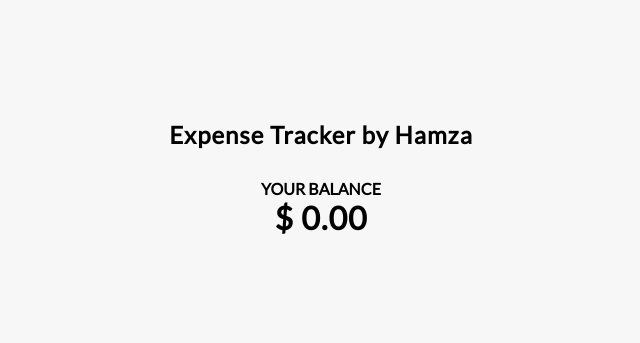
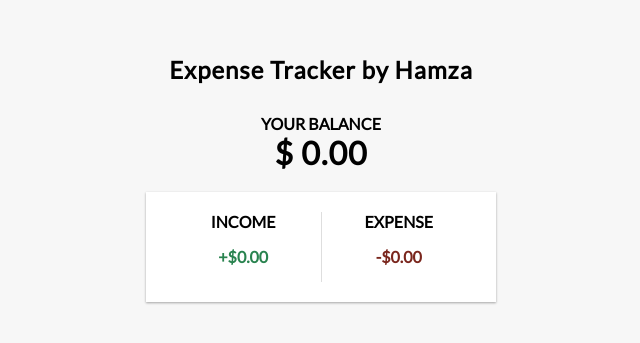
Before and after one commit to HamzaAhmedSheikh/react-expense-tracker-demo-app, a React (Create React App) app: page / in a window 1280 px wide. Shown: the part 207-550 px from the top of the page, without its empty margins (319-959 px from the left). Built offline with nearby package versions, Linux system fonts and the light colour scheme.

Commit message:
add IncomeExpenses.js in src/App.js

```diff
--- a/src/App.css
+++ b/src/App.css
@@ -73,12 +73,12 @@
   margin: 5px 0;
 }
 
-.money.plus {
+.money-plus {
   color: #29834f;
   font-weight: bold;
 }
 
-.money.minus {
+.money-minus {
   color: #7a261d;
   font-weight: bold;
 }
--- a/src/App.js
+++ b/src/App.js
@@ -2,6 +2,7 @@
 import './App.css';
 import { Header } from './Components/Header'
 import { Balance } from './Components/Balance'
+import { IncomeExpenses } from './Components/IncomeExpenses'
 
 function App() {
   return (
@@ -9,6 +10,7 @@
       <Header />
      <div className='container'>
        <Balance />
+       <IncomeExpenses />
      </div>
     </div>
   );
--- /dev/null
+++ b/src/Components/IncomeExpenses.js
@@ -0,0 +1,17 @@
+import React from 'react'
+
+export const IncomeExpenses = () => {
+    return (
+        <div className="inc-exp-container">
+         <div>
+           <h4> Income </h4>
+           <p id='money-plus' className="money-plus"> +$0.00 </p>
+         </div>
+
+         <div>
+           <h4> Expense </h4>
+           <p id='money-minus' className="money-minus"> -$0.00 </p>
+         </div>
+        </div>
+    )
+}
```
